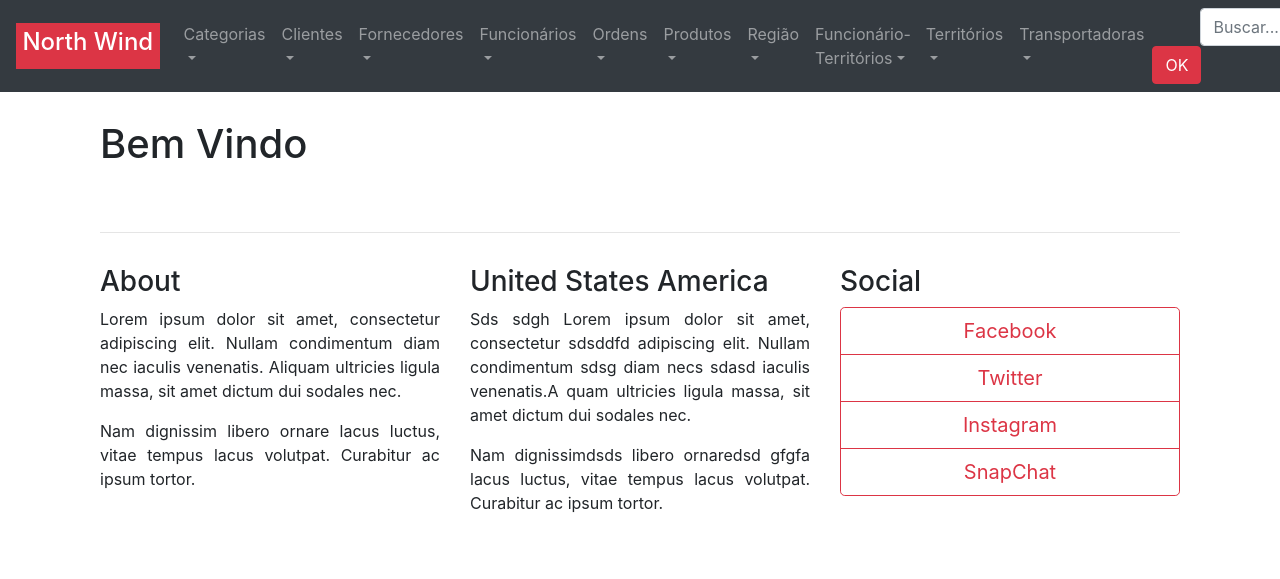
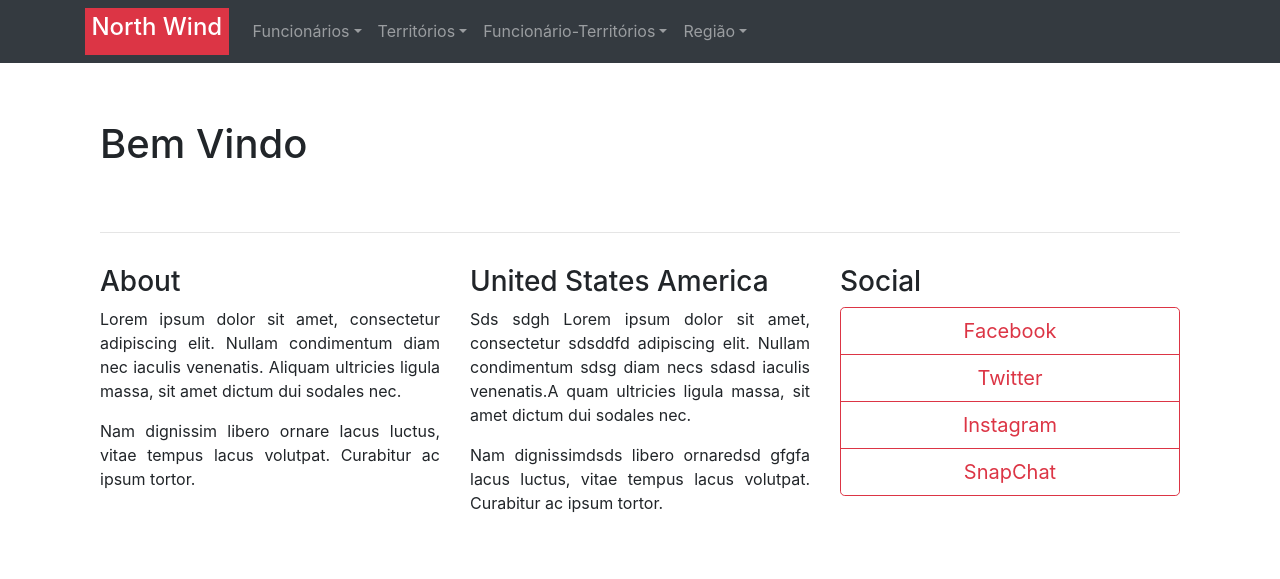
Before and after one commit to ivanvinicius88/northwind, a PHP site: page /index.php in a window 1280 px wide. Shown: the top 579 px of the page. Run offline with PHP 8.4, Linux system fonts and the light colour scheme; some libraries are stand-ins or nearby versions.

Commit message:
Menu Atualizado

```diff
--- a/cabecalho.php
+++ b/cabecalho.php
@@ -1,7 +1,6 @@
 <!doctype html>
 <html lang="en">
   <head>
-    <!-- Required meta tags -->
     <meta charset="utf-8">
     <meta name="viewport" content="width=device-width, initial-scale=1, shrink-to-fit=no">
    	<link rel="stylesheet" href="vendor/twbs/bootstrap/dist/css/bootstrap.min.css">
@@ -14,46 +13,21 @@
         })
 	  </script>
 
-    <title>northWind</title>
+    <title>North Wind</title>
   </head>
+
 
   <body>
 
-
-  <!--Navbar on top  -->
   	<nav class="navbar fixed-top navbar-expand-lg navbar-dark bg-dark  ">
-
-
+		<div class="container">
 			<a href="index.php" class="navbar-brand bg-danger mb-0"><h4>&nbsp;North Wind&nbsp;</h4></a>
 			<button class="navbar-toggler" type="button" data-toggle="collapse" data-target="#navbarsite">
 				<span class="navbar-toggler-icon"></span>
 			</button>
 			<div class="collapse navbar-collapse" id="navbarsite">
 					<ul class="navbar-nav mr-auto">
-
 					<!--Menu Items-->
-
-						<li class="nav-item dropdown">
-							<a class="nav-link dropdown-toggle" href="#" data-toggle="dropdown" id="navDrop">Categorias</a>
-							<div class="dropdown-menu">
-								<a class="dropdown-item" href="">Cadastrar</a>
-								<a class="dropdown-item" href="categoria-lista.php">Listar</a>
-							</div>
-                       </li>
-                       <li class="nav-item dropdown">
-							<a class="nav-link dropdown-toggle" href="#" data-toggle="dropdown" id="navDrop">Clientes</a>
-							<div class="dropdown-menu">
-								<a class="dropdown-item" href="">Cadastrar</a>
-								<a class="dropdown-item" href="clientes-lista.php">Listar</a>
-							</div>
-                       </li>
-                       <li class="nav-item dropdown">
-							<a class="nav-link dropdown-toggle" href="#" data-toggle="dropdown" id="navDrop">Fornecedores</a>
-							<div class="dropdown-menu">
-								<a class="dropdown-item" href="">Cadastrar</a>
-								<a class="dropdown-item" href="fornecedores-lista.php">Listar</a>
-							</div>
-                       </li>
                      	<li class="nav-item dropdown">
 							<a class="nav-link dropdown-toggle" href="#" data-toggle="dropdown" id="navDrop">Funcionários</a>
 							<div class="dropdown-menu">
@@ -62,18 +36,16 @@
 							</div>
                        </li>
                        <li class="nav-item dropdown">
-							<a class="nav-link dropdown-toggle" href="#" data-toggle="dropdown" id="navDrop">Ordens</a>
+							<a class="nav-link dropdown-toggle" href="#" data-toggle="dropdown" id="navDrop">Territórios</a>
 							<div class="dropdown-menu">
 								<a class="dropdown-item" href="">Cadastrar</a>
-								<a class="dropdown-item" href="ordens-lista.php">Listar</a>
+								<a class="dropdown-item" href="">Listar</a>
 							</div>
                        </li>
-
 					   <li class="nav-item dropdown">
-							<a class="nav-link dropdown-toggle" href="#" data-toggle="dropdown" id="navDrop">Produtos</a>
+							 <a class="nav-link dropdown-toggle" href="#" data-toggle="dropdown" id="navDrop">Funcionário-Territórios</a>
 							 <div class="dropdown-menu">
-								<a class="dropdown-item" href="">Cadastrar</a>
-								<a class="dropdown-item" href="produtos-lista.php">Listar</a>
+								<a class="dropdown-item" href="funcionario-territorio-lista.php">Listar</a>
 					    	 </div>
 					   </li>
                        <li class="nav-item dropdown">
@@ -83,49 +55,12 @@
 								<a class="dropdown-item" href="regiao-lista.php">Listar</a>
 							</div>
                        </li>
-
-               <li class="nav-item dropdown">
-                	<a class="nav-link dropdown-toggle" href="#" data-toggle="dropdown" id="navDrop">Funcionário-Territórios</a>
-                	<div class="dropdown-menu">
-                    	<a class="dropdown-item" href="funcionario-regiao-form.php">Cadastrar</a>
-                    	<a class="dropdown-item" href="funcionario-regiao-lista.php">Listar</a>
+          			 </ul>
 				</div>
-                </li>
-
-
-                    <li class="nav-item dropdown">
-							<a class="nav-link dropdown-toggle" href="#" data-toggle="dropdown" id="navDrop">Territórios</a>
-							<div class="dropdown-menu">
-								<a class="dropdown-item" href="">Cadastrar</a>
-								<a class="dropdown-item" href="">Listar</a>
-							</div>
-                       </li>
-                      <li class="nav-item dropdown">
-							<a class="nav-link dropdown-toggle" href="#" data-toggle="dropdown" id="navDrop">Transportadoras</a>
-							<div class="dropdown-menu">
-								<a class="dropdown-item" href="">Cadastrar</a>
-								<a class="dropdown-item" href="">Listar</a>
-							</div>
-                       </li>
-          			 </ul>
-
-					</ul>
-
-					<!--Campo de Busca-->
-					<form action="" class="form-inline">
-						<input placeholder="Buscar..." type="search" class="form-control ml-5 mr-1">
-						<button class="btn btn-danger" type="submit">OK</button>
-					</form>
-
 			</div>
 		</div>
 	</nav>
     <div class="container">
 	<div class="mb-5"></div><br>
-
-
-
-
     <div class="container ">
-
         <div class="principal">
```
Also changed, not shown: funcionario-regiao-form.php (deleted, +0 -29 lines), funcionario-territorio-lista.php (renamed from funcionario-regiao-lista.php). Lines whose indentation alone changed are shown as unchanged.
